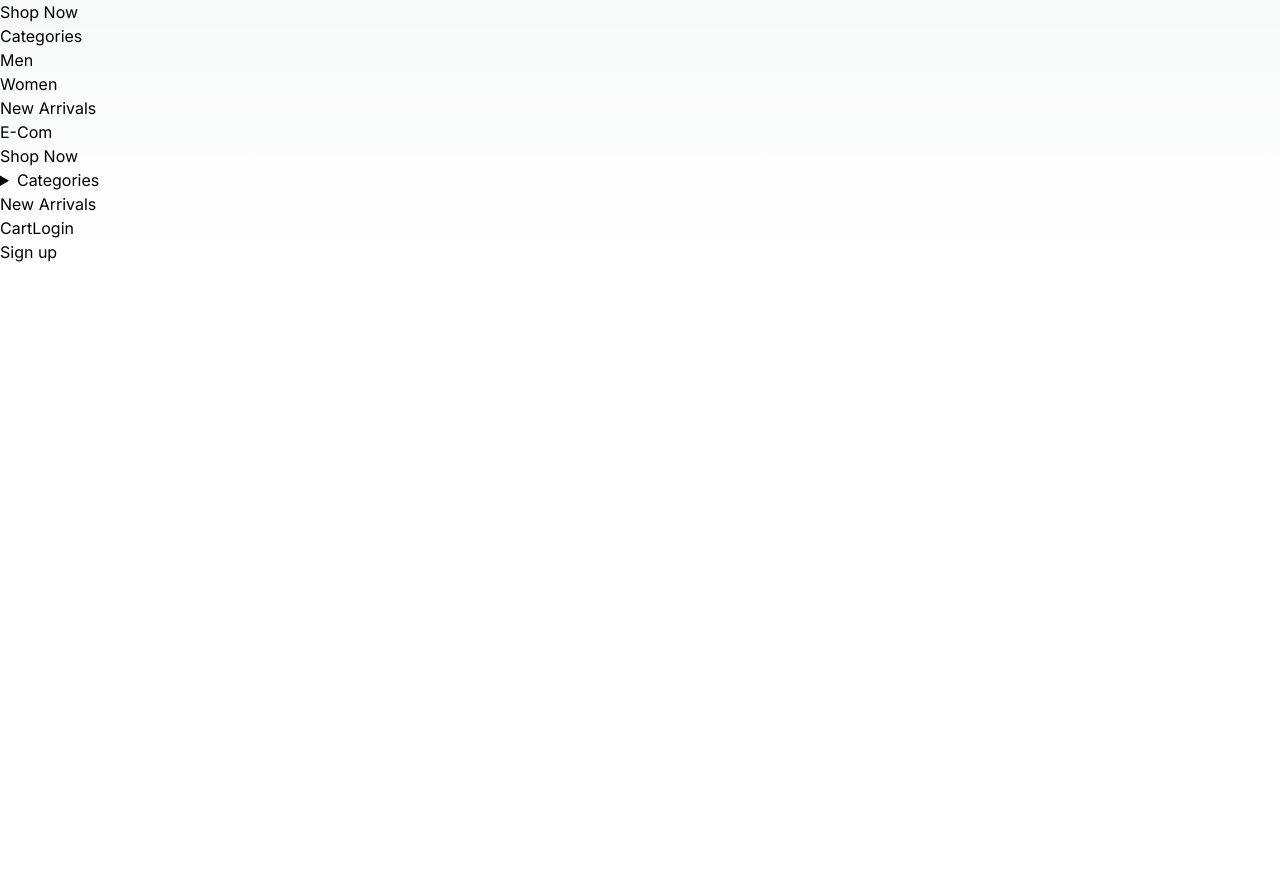
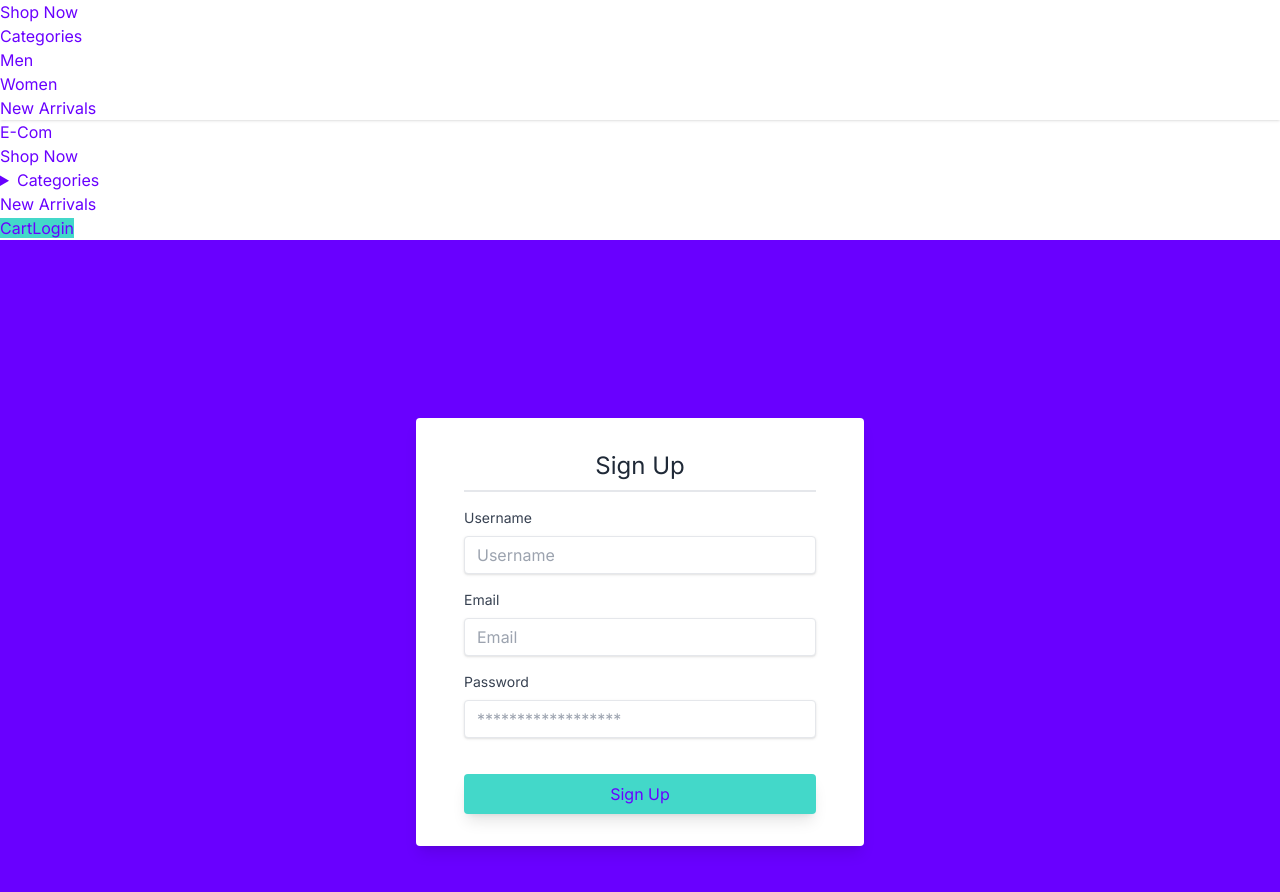
Before and after one commit to Saiwebdev2005/E-Commerce, a Next.js app: page /SignUp in a window 1280 px wide. Shown: the part 1280-2172 px from the top of the page. Before the commit the page ends 1544 px from the top, so only its background shows below. Built offline with nearby package versions, Linux system fonts and the light colour scheme.

Commit message:
Login page with color changes

```diff
--- a/src/Components/navigation/Navbar.jsx
+++ b/src/Components/navigation/Navbar.jsx
@@ -17,8 +17,8 @@ export default function Navbar() {
   }
 
   return (
-    <div className='bg-c2'>
-      <div className="navbar max-w-6xl mx-auto text-c4">
+    <div className='bg-c1'>
+      <div className="navbar max-w-6xl mx-auto text-c2">
         <div className="navbar-start">
           <div className="dropdown">
             <div tabIndex={0} role="button" className="btn btn-ghost lg:hidden" onClick={() => setIsOpen(!isOpen)}>
@@ -36,13 +36,13 @@ export default function Navbar() {
               <li><Link href="#"><span>New Arrivals</span></Link></li>
             </ul>
           </div>
-          <Link href="#"><span className="btn btn-ghost text-xl">E-Com</span></Link>
+          <Link href="\"><span className="btn btn-ghost text-xl">E-Com</span></Link>
         </div>
         <div className="navbar-center hidden lg:flex">
           <ul className="menu menu-horizontal px-1">
             <li><Link href="#"><span>Shop Now</span></Link></li>
             <li>
-              <details>
+              <details className='z-10'>
                 <summary><Link href="#"><span>Categories</span></Link></summary>
                 <ul className="p-2">
                   <li><Link href="#"><span>Men</span></Link></li>
@@ -55,7 +55,7 @@ export default function Navbar() {
         </div>
         <div className="navbar-end space-x-4">
           <Link href="#"><span className="btn bg-c4 text-c1">Cart</span></Link>
-          <Link href="#"><span className="btn bg-c4 text-c1">Login</span></Link>
+          <Link href="\Login"><span className="btn bg-c4 text-c1">Login</span></Link>
         </div>
       </div>
     </div>
--- a/src/app/(auth)/Login/page.jsx
+++ b/src/app/(auth)/Login/page.jsx
@@ -1,9 +1,72 @@
-import React from 'react'
+"use client";
+import Link from 'next/link';
+import { useState } from 'react';
 
-function page() {
+
+export default function LoginPage() {
+  const [username, setUsername] = useState('');
+  const [password, setPassword] = useState('');
+
+  const handleLogin = (e) => {
+    e.preventDefault();
+    // Handle login logic here
+  };
+
   return (
-    <div>Login In</div>
-  )
+    <div className="flex items-center justify-center min-h-screen bg-c2">
+      <div className="w-full max-w-md">
+        <form
+          onSubmit={handleLogin}
+          className="bg-c1 shadow-lg rounded px-12 pt-6 pb-8 mb-4"
+        >
+          <div className="text-gray-800 text-2xl flex justify-center border-b-2 py-2 mb-4">
+            Login
+          </div>
+          <div className="mb-4">
+            <label
+              className="block text-gray-700 text-sm font-normal mb-2"
+              htmlFor="username"
+            >
+              Username
+            </label>
+            <input
+              className="shadow appearance-none border rounded w-full py-2 px-3 text-gray-700 leading-tight focus:outline-none focus:shadow-outline"
+              id="username"
+              type="text"
+              placeholder="Username"
+              value={username}
+              onChange={(e) => setUsername(e.target.value)}
+            />
+          </div>
+          <div className="mb-6">
+            <label
+              className="block text-gray-700 text-sm font-normal mb-2"
+              htmlFor="password"
+            >
+              Password
+            </label>
+            <input
+              className="shadow appearance-none border rounded w-full py-2 px-3 text-gray-700 mb-3 leading-tight focus:outline-none focus:shadow-outline"
+              id="password"
+              type="password"
+              placeholder="******************"
+              value={password}
+              onChange={(e) => setPassword(e.target.value)}
+            />
+          </div>
+          <div className="flex items-center justify-center">
+            <button
+              className="w-full px-4 py-2 rounded text-c2 inline-block shadow-lg bg-c4 hover:bg-c3 focus:bg-c3 duration-300"
+              type="submit"
+            >
+              Sign In
+            </button>
+          </div>
+          <div className='flex justify-center pt-4'>
+            <Link href="/SignUp" className='text-c4'>Or Sign Up</Link>
+          </div>
+        </form>
+      </div>
+    </div>
+  );
 }
-
-export default page
--- a/src/app/(auth)/SignUp/page.jsx
+++ b/src/app/(auth)/SignUp/page.jsx
@@ -1,9 +1,85 @@
-import React from 'react'
+"use client";
+import { useState } from 'react';
 
-function page() {
+
+export default function SignUpPage() {
+  const [username, setUsername] = useState('');
+  const [password, setPassword] = useState('');
+  const [email, setEmail] = useState('');
+
+  const handleSignUp = (e) => {
+    e.preventDefault();
+    // Handle sign up logic here
+  };
+
   return (
-    <div>Sign up</div>
-  )
+    <div className="flex items-center justify-center min-h-screen bg-c2">
+      <div className="w-full max-w-md">
+        <form
+          onSubmit={handleSignUp}
+          className="bg-c1 shadow-lg rounded px-12 pt-6 pb-8 mb-4"
+        >
+          <div className="text-gray-800 text-2xl flex justify-center border-b-2 py-2 mb-4">
+            Sign Up
+          </div>
+          <div className="mb-4">
+            <label
+              className="block text-gray-700 text-sm font-normal mb-2"
+              htmlFor="username"
+            >
+              Username
+            </label>
+            <input
+              className="shadow appearance-none border rounded w-full py-2 px-3 text-gray-700 leading-tight focus:outline-none focus:shadow-outline"
+              id="username"
+              type="text"
+              placeholder="Username"
+              value={username}
+              onChange={(e) => setUsername(e.target.value)}
+            />
+          </div>
+          <div className="mb-4">
+            <label
+              className="block text-gray-700 text-sm font-normal mb-2"
+              htmlFor="email"
+            >
+              Email
+            </label>
+            <input
+              className="shadow appearance-none border rounded w-full py-2 px-3 text-gray-700 leading-tight focus:outline-none focus:shadow-outline"
+              id="email"
+              type="email"
+              placeholder="Email"
+              value={email}
+              onChange={(e) => setEmail(e.target.value)}
+            />
+          </div>
+          <div className="mb-6">
+            <label
+              className="block text-gray-700 text-sm font-normal mb-2"
+              htmlFor="password"
+            >
+              Password
+            </label>
+            <input
+              className="shadow appearance-none border rounded w-full py-2 px-3 text-gray-700 mb-3 leading-tight focus:outline-none focus:shadow-outline"
+              id="password"
+              type="password"
+              placeholder="******************"
+              value={password}
+              onChange={(e) => setPassword(e.target.value)}
+            />
+          </div>
+          <div className="flex items-center justify-center">
+            <button
+              className="w-full px-4 py-2 rounded text-c2 inline-block shadow-lg bg-c4 hover:bg-c3 focus:bg-c3 duration-300"
+              type="submit"
+            >
+              Sign Up
+            </button>
+          </div>
+        </form>
+      </div>
+    </div>
+  );
 }
-
-export default page
--- a/tailwind.config.js
+++ b/tailwind.config.js
@@ -13,10 +13,10 @@ module.exports = {
           'conic-gradient(from 180deg at 50% 50%, var(--tw-gradient-stops))',
       },
       colors:{
-        c1:"#F4EEFF",
-        c2:"#DCD6F7",
-        c3:"#A6B1E1",
-        c4:"#424874"
+        c1:"#FFFFFF",
+        c2:"#6900FF",
+        c3:"#100303",
+        c4:"#43D8C9"
       }
     },
   },
```
